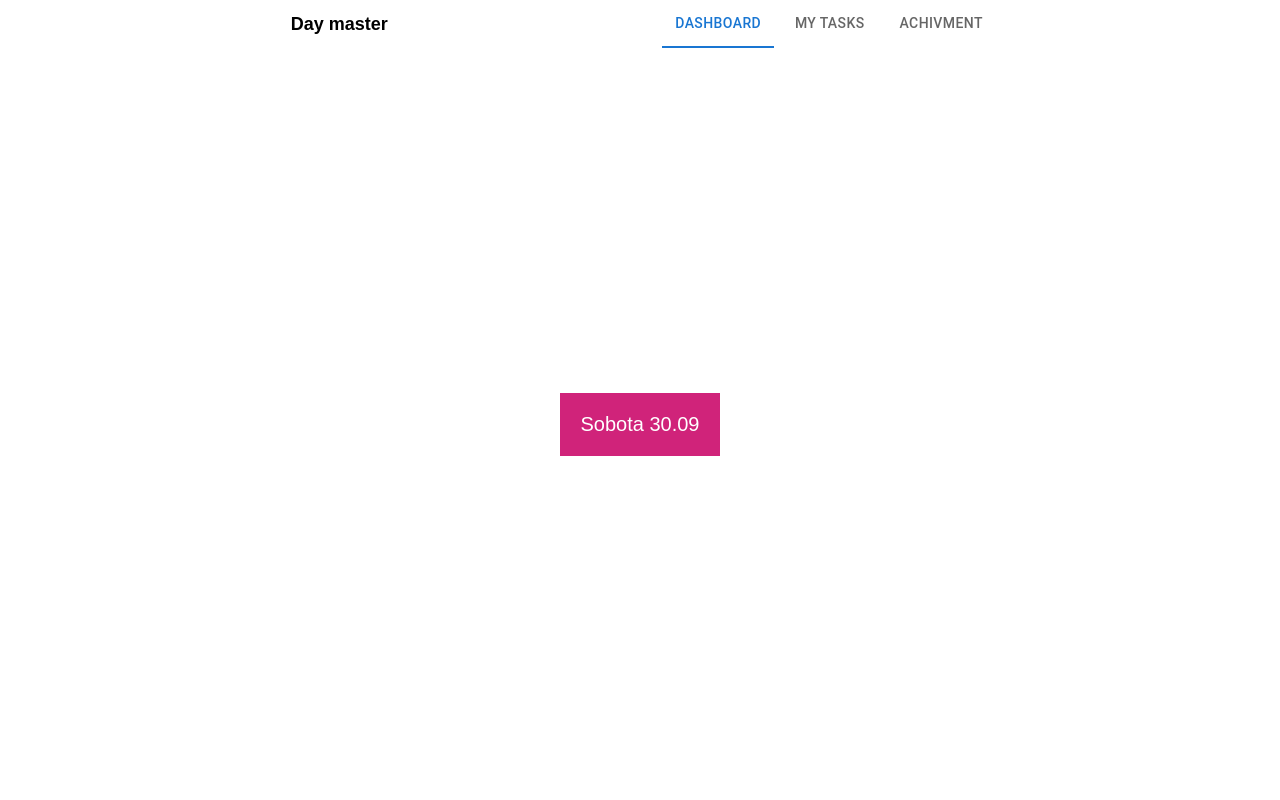
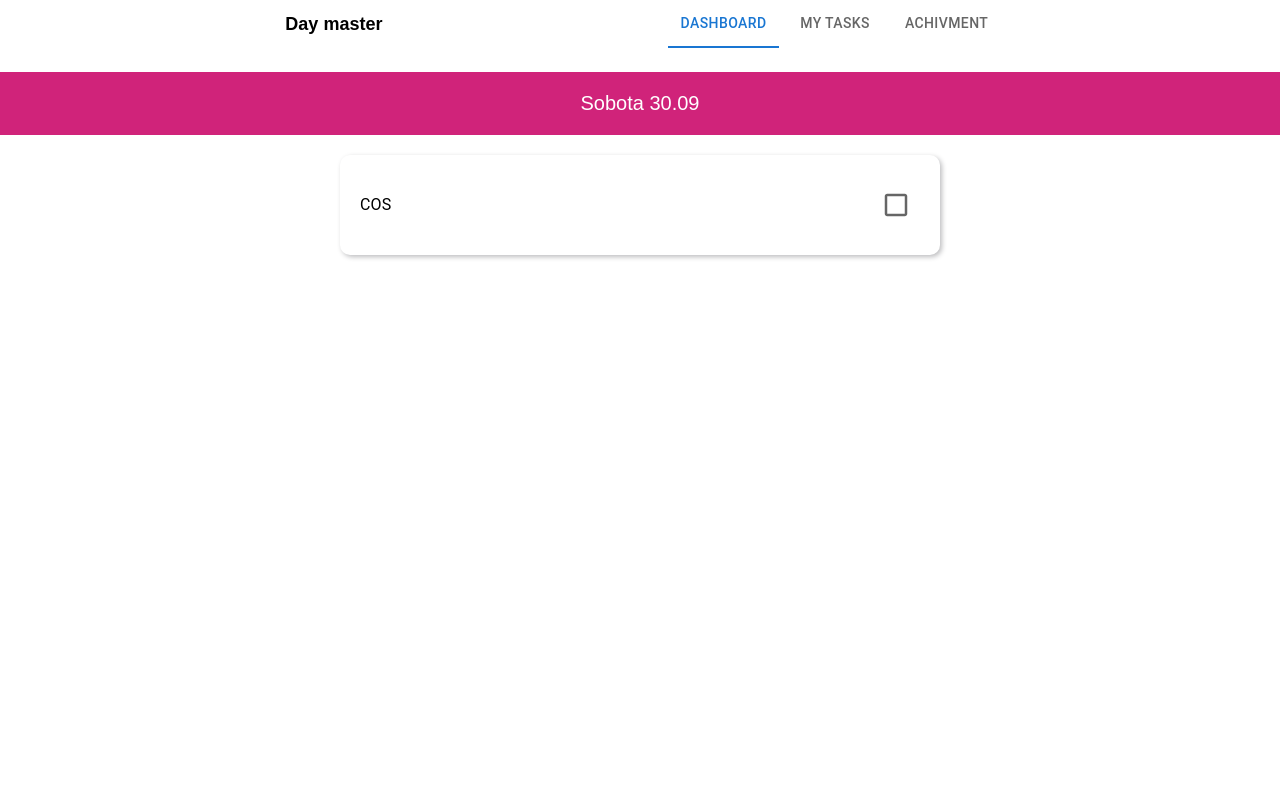
Before and after one commit to Day-Master-Hack-yeah-2023/static-sites, a React (Create React App) app: page / in a window 1280 px wide. Shown: the top 800 px of the page. Built offline with nearby package versions, Linux system fonts and the light colour scheme.

Commit message:
Feat(Dashboard): Adding tasks with checkbox

```diff
--- a/src/components/Layout/Tabs/Tabs.styled.tsx
+++ b/src/components/Layout/Tabs/Tabs.styled.tsx
@@ -22,7 +22,7 @@ const TabsItem = styled(Tab)`
 
 const TabsContentContainer = styled.div`
   display: flex;
-  align-items: center;
+  align-items: start;
   justify-content: center;
   background: ${({ theme }) => (theme as typeof defaultTheme).background};
   width: 100vw;
@@ -43,7 +43,7 @@ const TabsHeaderStyled = styled.article`
   flex-wrap: wrap;
   width: 100%;
   min-height: calc(100vh - 48px);
-  padding: 0 16px;
+  /* padding: 0 16px; */
 `;
 
 const TabsHeadingStyled = styled.h1`
--- a/src/components/PageContent/Dashboard/Dashboard.styled.tsx
+++ b/src/components/PageContent/Dashboard/Dashboard.styled.tsx
@@ -1,11 +1,18 @@
 import styled from 'styled-components';
 import { defaultTheme } from '../../../provider/ThemeProvider';
+import {
+  MyTasksContainerTasksStyled,
+  MyTasksTypographyStyled,
+} from '../MyTasks/MyTasks.styled';
 
 const DashboardStyled = styled.section`
   display: flex;
+  align-items: center;
+  justify-content: center;
   flex-direction: column;
   position: relative;
-  width: 100%;
+  gap: 20px;
+  width: 100vw;
 `;
 
 const DashboardDataStyled = styled.header`
@@ -18,4 +25,32 @@ const DashboardDataStyled = styled.header`
   font-size: 20px;
 `;
 
-export { DashboardStyled, DashboardDataStyled };
+const DashboardWrapperStyled = styled.div`
+  display: flex;
+  width: 100vw;
+  align-items: center;
+  justify-content: center;
+  position: relative;
+  flex-direction: column;
+  padding: 0 20px;
+  gap: 20px;
+`;
+
+const DashboardContainerStyled = styled(MyTasksContainerTasksStyled)<{
+  isChecked: boolean;
+}>`
+  background-color: ${({ isChecked }) => (isChecked ? '#BDBDBF' : '#ffffff')};
+  box-shadow: ${({ isChecked }) =>
+    isChecked ? 'none' : '2px 2px 5px #BDBDBF'};
+  opacity: ${({ isChecked }) => (isChecked ? '65%' : '100%')};
+`;
+
+const DashboardTypographyStyled = styled(MyTasksTypographyStyled)``;
+
+export {
+  DashboardStyled,
+  DashboardDataStyled,
+  DashboardWrapperStyled,
+  DashboardContainerStyled,
+  DashboardTypographyStyled,
+};
--- a/src/components/PageContent/Dashboard/Dashboard.tsx
+++ b/src/components/PageContent/Dashboard/Dashboard.tsx
@@ -1,10 +1,16 @@
-import React from 'react';
-import { DashboardDataStyled, DashboardStyled } from './Dashboard.styled';
+import React, { useState } from 'react';
+import {
+  DashboardContainerStyled,
+  DashboardDataStyled,
+  DashboardStyled,
+  DashboardTypographyStyled,
+  DashboardWrapperStyled,
+} from './Dashboard.styled';
+import { Checkbox } from '@mui/material';
 
-const Dashboard: React.FC = () => {
-  const tasksList = JSON.parse(localStorage.getItem('tasksList') ?? '[]');
-  // eslint-disable-next-line no-console
-  console.log(tasksList);
+const Dashboard = () => {
+  // const tasksList = JSON.parse(localStorage.getItem('tasksList') ?? '[]');
+  const [isChecked, setIsChecked] = useState<boolean>(false);
   const currentDate = new Date();
 
   const daysOfWeek = [
@@ -27,11 +33,29 @@ const Dashboard: React.FC = () => {
     return `${day < 10 ? '0' : ''}${day}.${month < 10 ? '0' : ''}${month}`;
   };
 
+  const handleCheckboxChange = () => {
+    setIsChecked(!isChecked);
+  };
+
   return (
     <DashboardStyled>
       <DashboardDataStyled>
         {getDayOfWeek(currentDate)} {getDateWithoutYear(currentDate)}
       </DashboardDataStyled>
+
+      <DashboardWrapperStyled>
+        <DashboardContainerStyled isChecked={isChecked}>
+          <DashboardTypographyStyled>Cos</DashboardTypographyStyled>
+
+          <Checkbox
+            color="success"
+            sx={{ '& .MuiSvgIcon-root': { fontSize: 30 } }}
+            checked={isChecked}
+            disabled={isChecked}
+            onChange={handleCheckboxChange}
+          />
+        </DashboardContainerStyled>
+      </DashboardWrapperStyled>
     </DashboardStyled>
   );
 };
--- a/src/components/PageContent/MyTasks/MyTasks.styled.tsx
+++ b/src/components/PageContent/MyTasks/MyTasks.styled.tsx
@@ -67,7 +67,7 @@ const MyTasksTypographyStyled = styled(Typography)`
   text-transform: uppercase;
 
   @media (min-width: 425px) {
-    /* max-width: 220px; */
+    max-width: 65%;
   }
 `;
 
```
